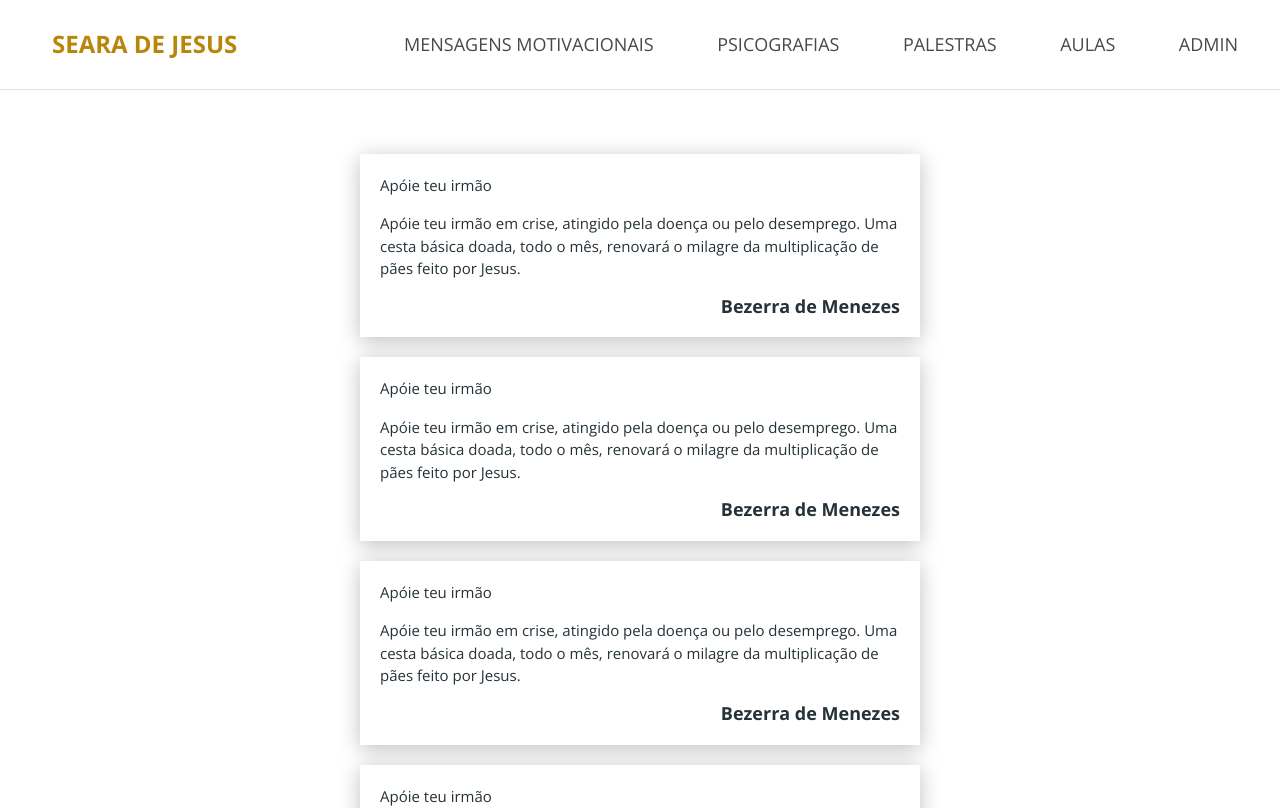
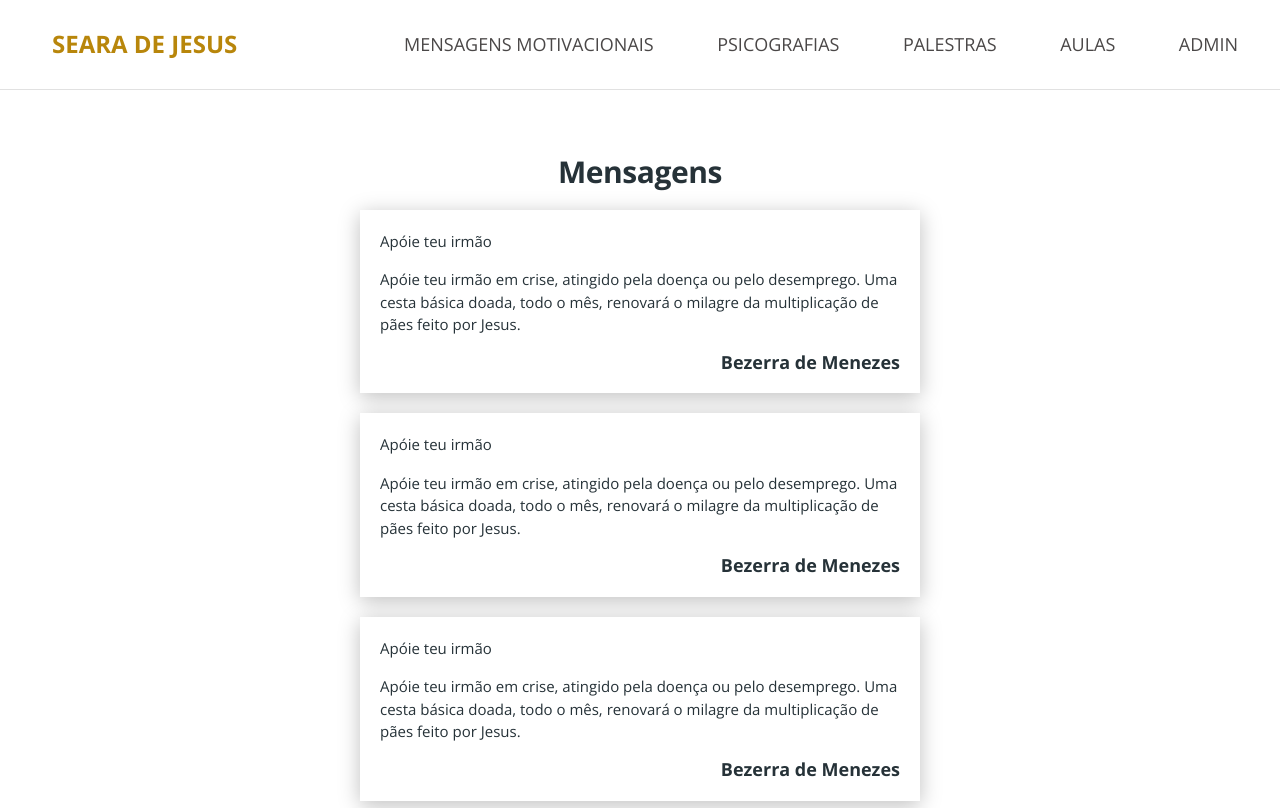
Before and after one commit to searadev/seara-frontend, a React (Create React App) app: page / in a window 1280 px wide. Shown: the top 808 px of the page. Built offline with nearby package versions, Linux system fonts and the light colour scheme.

Commit message:
add titles

```diff
--- a/src/pages/ClassesRoom/index.tsx
+++ b/src/pages/ClassesRoom/index.tsx
@@ -21,7 +21,10 @@ const Class = () => {
   }
 
     return (
-        <div className="container my-4 class">
+        <div className="container my-4 classroom-container">
+          <div className="row classroom-title-container">
+            <h1>Aulas</h1>
+          </div>
           <div className="row">
             <div className="col-sm-6 col-lg-4 col-xl-3">
             <Link to="/classroom/1">
--- a/src/pages/ClassesRoom/styles.css
+++ b/src/pages/ClassesRoom/styles.css
@@ -1,3 +1,21 @@
-.class {
-    font-size: 26px;
+.classroom-container {
+    font-size: 18px;
 }
+
+.classroom-title-container {
+    margin-bottom: 20px;
+    align-content: center;
+}
+
+.classroom-title-container h1 {
+    font-size: 1em;
+    letter-spacing: -0.015em;
+    color: #263238;
+    text-align: center;
+}
+
+@media (min-width: 576px) {
+    .classroom-container {
+        font-size: 30px;
+    }
+}
--- a/src/pages/Lectures/index.tsx
+++ b/src/pages/Lectures/index.tsx
@@ -17,7 +17,10 @@ const Lectures = () => {
 }
 
     return (
-        <div className="container my-4 lecture">
+        <div className="container my-4 lecture-container">
+          <div className="row lecture-title-container">
+            <h1>Palestras</h1>
+          </div>
           <div className="row">
             <div className="col-sm-6 col-lg-4 col-xl-3">
             <Link to="/lecture/1">
--- a/src/pages/Lectures/styles.css
+++ b/src/pages/Lectures/styles.css
@@ -1,4 +1,21 @@
-.lecture {
-    padding: 20px;
-    font-size: 26px;
+.lecture.container {
+    font-size: 18px;
 }
+
+.lecture-title-container {
+    margin-bottom: 20px;
+    align-content: center;
+}
+
+.lecture-title-container h1 {
+    font-size: 1em;
+    letter-spacing: -0.015em;
+    color: #263238;
+    text-align: center;
+}
+
+@media (min-width: 576px) {
+    .lecture-container {
+        font-size: 30px;
+    }
+}
--- a/src/pages/Messages/index.tsx
+++ b/src/pages/Messages/index.tsx
@@ -21,7 +21,10 @@ const Messages = () => {
 
 
     return (
-        <div className="container my-4 message">
+        <div className="container my-4 message-container">
+          <div className="row message-title-container">
+            <h1>Mensagens</h1>
+          </div>
           <div className="row">
             <Link to="/message/1">
               <MessageCard message={message}/>
--- a/src/pages/Messages/styles.css
+++ b/src/pages/Messages/styles.css
@@ -1,28 +1,44 @@
-.message {
+.message-container {
+    font-size: 18px;
     padding: 40px 40px;
     /*border: 1px solid rgb(25, 0, 255);*/
 }
 
+.message-title-container {
+    margin-bottom: 20px;
+    align-content: center;
+}
+
+.message-title-container h1 {
+    font-size: 1em;
+    letter-spacing: -0.015em;
+    color: #263238;
+    text-align: center;
+}
+
 @media (min-width: 768px) {
 
-    .message {
+    .message-container {
         padding: 40px 100px;
+        font-size: 30px;
     }
 
 }
 
 @media (min-width: 992px) {
 
-    .message {
+    .message-container {
         padding: 38px 200px;
+        font-size: 30px;
     }
 
 }
 
 @media (min-width: 1200px) {
 
-    .message {
+    .message-container {
         padding: 40px 290px;
+        font-size: 30px;
     }
 
 }
--- a/src/pages/Psychographies/index.tsx
+++ b/src/pages/Psychographies/index.tsx
@@ -18,7 +18,10 @@ const Psychographies = () => {
 }
 
     return (
-        <div className="container my-4 psychography">
+        <div className="container my-4 psychography-container">
+          <div className="row psychography-title-container">
+            <h1>Psicografias</h1>
+          </div>
           <div className="row">
             <Link to="/psychography/1">
               <PsychographyCard psychography={psychography}  />
--- a/src/pages/Psychographies/styles.css
+++ b/src/pages/Psychographies/styles.css
@@ -1,28 +1,44 @@
-.psychography {
+.psychography-container {
+    font-size: 18px;
     padding: 40px 40px;
     /*border: 1px solid rgb(25, 0, 255);*/
 }
 
+.psychography-title-container {
+    margin-bottom: 20px;
+    align-content: center;
+}
+
+.psychography-title-container h1 {
+    font-size: 1em;
+    letter-spacing: -0.015em;
+    color: #263238;
+    text-align: center;
+}
+
 @media (min-width: 768px) {
 
-    .psychography {
+    .psychography-container {
         padding: 40px 100px;
+        font-size: 30px;
     }
 
 }
 
 @media (min-width: 992px) {
 
-    .psychography {
+    .psychography-container {
         padding: 38px 200px;
+        font-size: 30px;
     }
 
 }
 
 @media (min-width: 1200px) {
 
-    .psychography {
+    .psychography-container {
         padding: 40px 290px;
+        font-size: 30px;
     }
 
 }
```
